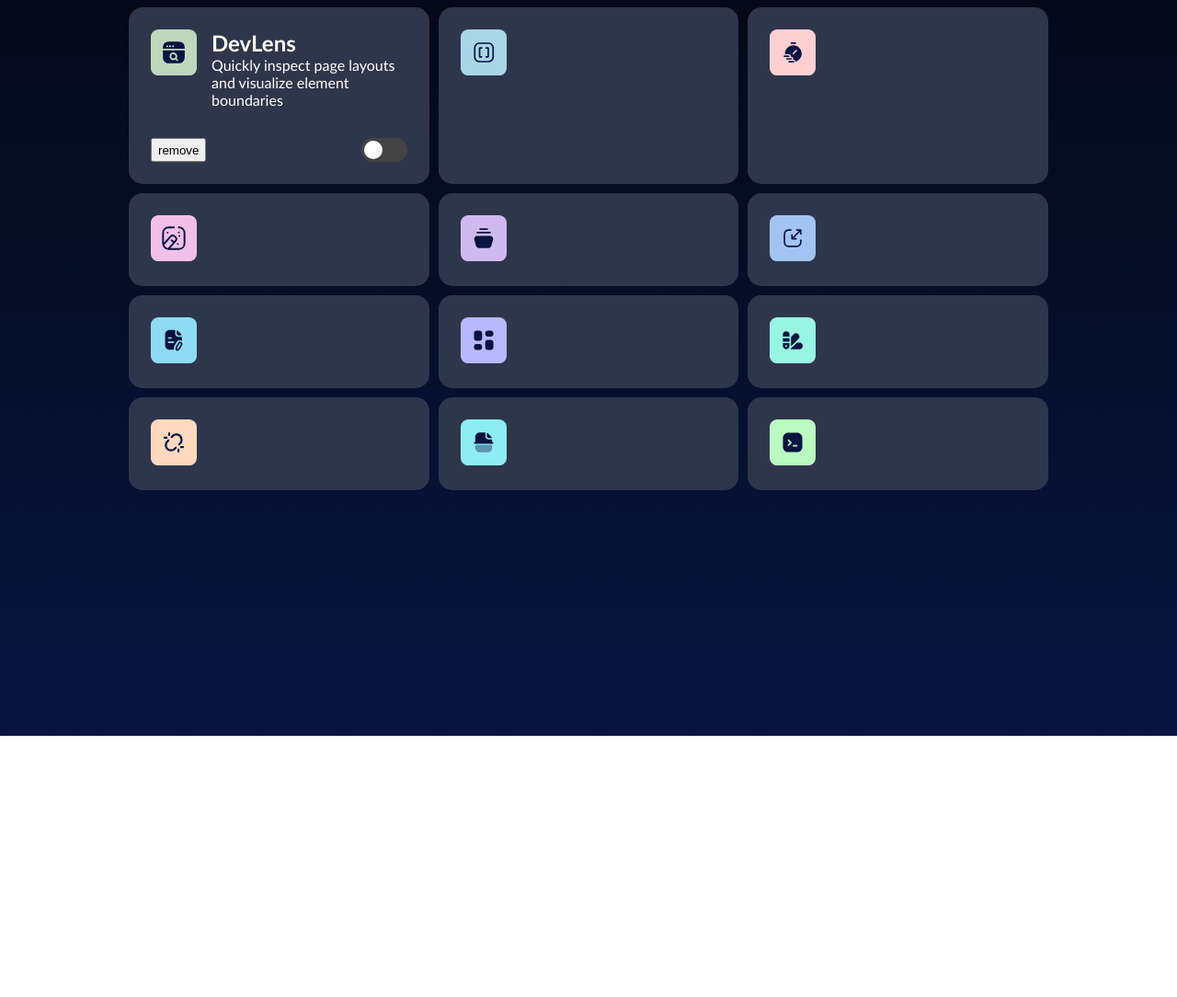
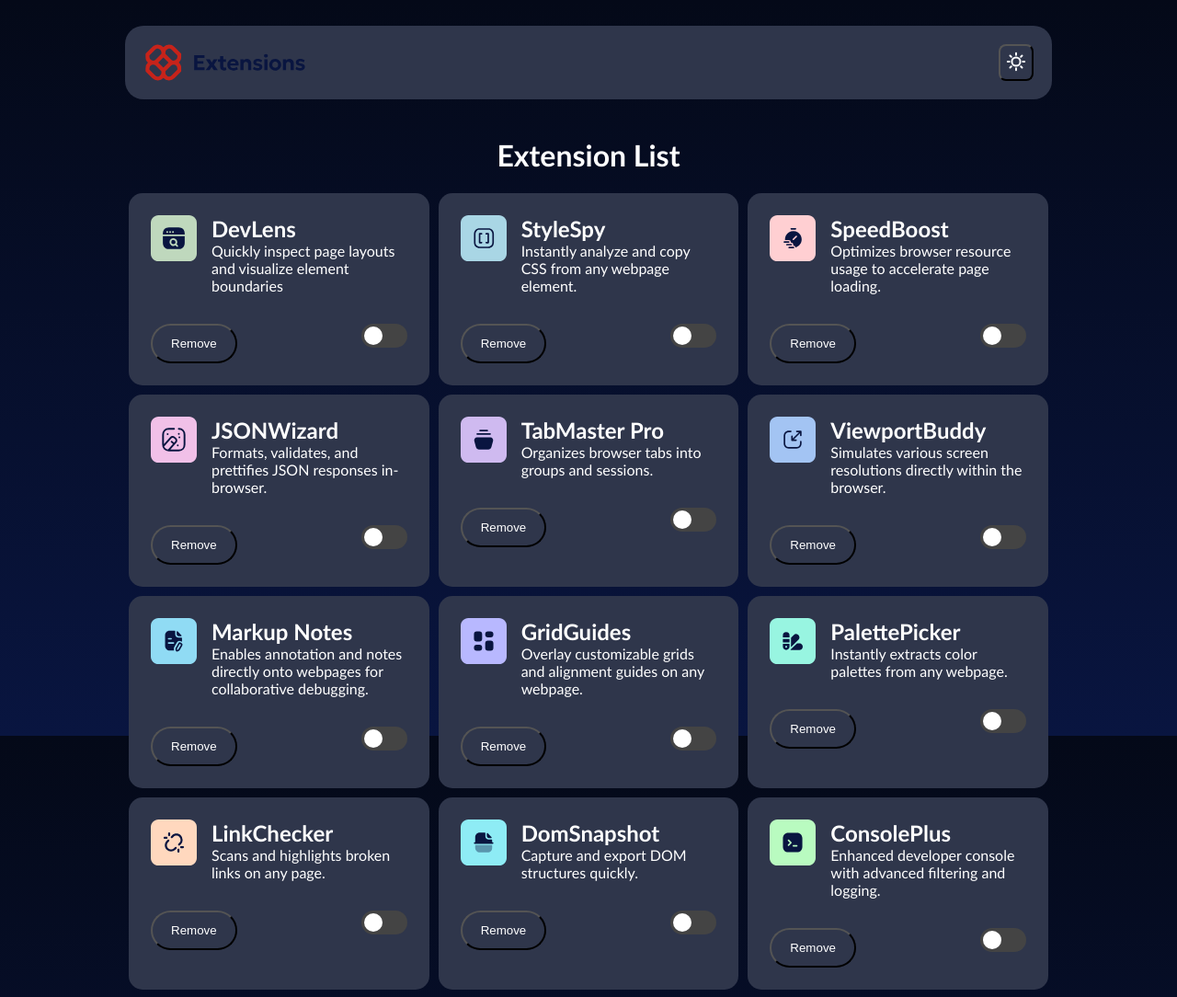
Before and after one commit to Frosty2801/NotesJavaScript, a plain HTML site: page browser-extensions-manager-ui-main/index.html in a window 1280 px wide. Shown: the whole page at 92% size. Before the commit the page ends 800 px from the top, so only its background shows below. Drawn offline with Linux system fonts and the light colour scheme.

Commit message:
Add files via upload

```diff
--- a/browser-extensions-manager-ui-main/index.html
+++ b/browser-extensions-manager-ui-main/index.html
@@ -1,20 +1,27 @@
 <!DOCTYPE html>
 <html lang="en">
+
 <head>
   <meta charset="UTF-8">
-  <meta name="viewport" content="width=device-width, initial-scale=1.0"> <!-- displays site properly based on user's device -->
+  <meta name="viewport" content="width=device-width, initial-scale=1.0">
 
   <link rel="icon" type="image/png" sizes="32x32" href="./assets/images/favicon-32x32.png">
   <link rel="stylesheet" href="style.css">
+  <title>Frontend Mentor | Browser extensions manager UI</title>
+</head>
 
-  <title>Frontend Mentor | Browser extensions manager UI</title>
 
-  <!-- Feel free to remove these styles or customise in your own stylesheet 👍 -->
-  <style>
+<body>
 
-  </style>
-</head>
-<body>
+  <header>
+      <img src="./assets/images/logo.svg" class="title">
+
+    <button class="title">
+      <img src="./assets/images/icon-sun.svg" alt="">
+    </button>
+  </header>
+
+  <h1>Extension List</h1>
 
   <main>
     <section class="card-container">
@@ -27,75 +34,227 @@
             <h2>DevLens</h2>
             <p>Quickly inspect page layouts and visualize element boundaries</p>
           </div>
-
         </div>
 
         <div class="check">
-          <button>remove</button>
+          <button>Remove</button>
           <label class="switch">
             <input type="checkbox">
             <span class="slider"></span>
           </label>
-
-
         </div>
       </article>
 
       <article class="cards">
+        <div class="logo-info">
           <img src="./assets/images/logo-style-spy.svg" class="logo">
 
+          <div class="texto">
+            <h2>StyleSpy</h2>
+            <p>Instantly analyze and copy CSS from any webpage element.</p>
+          </div>
+        </div>
+
+        <div class="check">
+          <button>Remove</button>
+          <label class="switch">
+            <input type="checkbox">
+            <span class="slider"></span>
+          </label>
+        </div>
       </article>
 
       <article class="cards">
+        <div class="logo-info">
           <img src="assets/images/logo-speed-boost.svg" class="logo">
 
+          <div class="texto">
+            <h2>SpeedBoost</h2>
+            <p>Optimizes browser resource usage to accelerate page loading.</p>
+          </div>
+        </div>
+
+        <div class="check">
+          <button>Remove</button>
+          <label class="switch">
+            <input type="checkbox">
+            <span class="slider"></span>
+          </label>
+        </div>
       </article>
 
       <article class="cards">
+        <div class="logo-info">
           <img src="assets/images/logo-json-wizard.svg" class="logo">
 
+          <div class="texto">
+            <h2>JSONWizard</h2>
+            <p>Formats, validates, and prettifies JSON responses in-browser.</p>
+          </div>
+        </div>
+
+        <div class="check">
+          <button>Remove</button>
+          <label class="switch">
+            <input type="checkbox">
+            <span class="slider"></span>
+          </label>
+        </div>
       </article>
 
       <article class="cards">
+        <div class="logo-info">
           <img src="assets/images/logo-tab-master-pro.svg" class="logo">
 
+          <div class="texto">
+            <h2>TabMaster Pro</h2>
+            <p>Organizes browser tabs into groups and sessions.</p>
+          </div>
+        </div>
+
+        <div class="check">
+          <button>Remove</button>
+          <label class="switch">
+            <input type="checkbox">
+            <span class="slider"></span>
+          </label>
+        </div>
       </article>
 
       <article class="cards">
+        <div class="logo-info">
           <img src="assets/images/logo-viewport-buddy.svg" class="logo">
 
+          <div class="texto">
+            <h2>ViewportBuddy</h2>
+            <p>Simulates various screen resolutions directly within the browser.</p>
+          </div>
+        </div>
+
+        <div class="check">
+          <button>Remove</button>
+          <label class="switch">
+            <input type="checkbox">
+            <span class="slider"></span>
+          </label>
+        </div>
       </article>
 
       <article class="cards">
+        <div class="logo-info">
           <img src="assets/images/logo-markup-notes.svg" class="logo">
 
+          <div class="texto">
+            <h2>Markup Notes</h2>
+            <p>Enables annotation and notes directly onto webpages for collaborative debugging.</p>
+          </div>
+        </div>
+
+        <div class="check">
+          <button>Remove</button>
+          <label class="switch">
+            <input type="checkbox">
+            <span class="slider"></span>
+          </label>
+        </div>
       </article>
 
       <article class="cards">
+        <div class="logo-info">
           <img src="assets/images/logo-grid-guides.svg" class="logo">
 
+          <div class="texto">
+            <h2>GridGuides</h2>
+            <p>Overlay customizable grids and alignment guides on any webpage.</p>
+          </div>
+        </div>
+
+        <div class="check">
+          <button>Remove</button>
+          <label class="switch">
+            <input type="checkbox">
+            <span class="slider"></span>
+          </label>
+        </div>
       </article>
 
       <article class="cards">
+        <div class="logo-info">
           <img src="assets/images/logo-palette-picker.svg" class="logo">
 
+          <div class="texto">
+            <h2>PalettePicker</h2>
+            <p>Instantly extracts color palettes from any webpage.</p>
+          </div>
+        </div>
+
+        <div class="check">
+          <button>Remove</button>
+          <label class="switch">
+            <input type="checkbox">
+            <span class="slider"></span>
+          </label>
+        </div>
       </article>
 
       <article class="cards">
+        <div class="logo-info">
           <img src="assets/images/logo-link-checker.svg" class="logo">
 
+          <div class="texto">
+            <h2>LinkChecker</h2>
+            <p>Scans and highlights broken links on any page.</p>
+          </div>
+        </div>
+
+        <div class="check">
+          <button>Remove</button>
+          <label class="switch">
+            <input type="checkbox">
+            <span class="slider"></span>
+          </label>
+        </div>
       </article>
 
       <article class="cards">
+        <div class="logo-info">
           <img src="assets/images/logo-dom-snapshot.svg" class="logo">
 
+          <div class="texto">
+            <h2>DomSnapshot</h2>
+            <p>Capture and export DOM structures quickly.</p>
+          </div>
+        </div>
+
+        <div class="check">
+          <button>Remove</button>
+          <label class="switch">
+            <input type="checkbox">
+            <span class="slider"></span>
+          </label>
+        </div>
       </article>
 
       <article class="cards">
+        <div class="logo-info">
           <img src="assets/images/logo-console-plus.svg" class="logo">
 
+          <div class="texto">
+            <h2>ConsolePlus</h2>
+            <p>Enhanced developer console with advanced filtering and logging.</p>
+          </div>
+        </div>
+
+        <div class="check">
+          <button>Remove</button>
+          <label class="switch">
+            <input type="checkbox">
+            <span class="slider"></span>
+          </label>
+        </div>
       </article>
     </section>
   </main>
 </body>
+
 </html>
--- a/browser-extensions-manager-ui-main/style.css
+++ b/browser-extensions-manager-ui-main/style.css
@@ -1,4 +1,3 @@
-
 :root {
   --body:hsl(227, 75%, 14%);
 }
@@ -15,6 +14,27 @@
   font-family: 'Trebuchet MS', 'Lucida Sans Unicode', 'Lucida Grande', 'Lucida Sans', Arial, sans-serif;
 }
 
+header {
+  background-color: hsl(225, 23%, 24%);
+  height: 5rem;
+  width: 63rem;
+  margin: 20px;
+  border-radius: 20px;
+  display: flex;
+  justify-content: space-between;
+}
+
+.title {
+  margin: 20px;
+  position: relative;
+  border-radius: 8px;
+  background: hsla(225, 23%, 24%, 0);
+}
+
+h1 {
+
+}
+
 .card-container {
   width: 1000px;
   display: grid;
@@ -23,13 +43,11 @@
 }
 
 .cards {
-
   background: hsl(225, 23%, 24%);
   width: auto;
   height: auto;
   border-radius: 15px;
   padding: 1.5rem;
-
 }
 
 .logo {
@@ -38,25 +56,16 @@
   object-fit: cover;
 }
 
-h2{
+.logo-info{
+  display: flex;
+}
+
+h2, p {
   margin: 0;
 }
 
-p {
-    margin: 0;
-}
-
-.attribution {
-    font-size: 11px; text-align: center;
-}
-
-.attribution a {
-    color: hsl(228, 45%, 44%);
-}
-
-.logo-info{
-    display: flex;
-
+.texto {
+  margin-left: 1rem;
 }
 
 .check{
@@ -64,9 +73,19 @@
   justify-content: space-between;
   margin-top: 2rem;
 }
-.texto{
-    margin-left: 1rem;
+
+div button {
+  border-radius: 30px;
+  padding: 12px 20px;
+  background: #332d2d00;
+  color: #fff;
 }
+
+button:hover {
+  background-color: #ff5a5a;
+  transition: 0.5s;
+}
+
 .switch {
   position: relative;
   display: inline-block;
```
Lines whose indentation alone changed are shown as unchanged.
